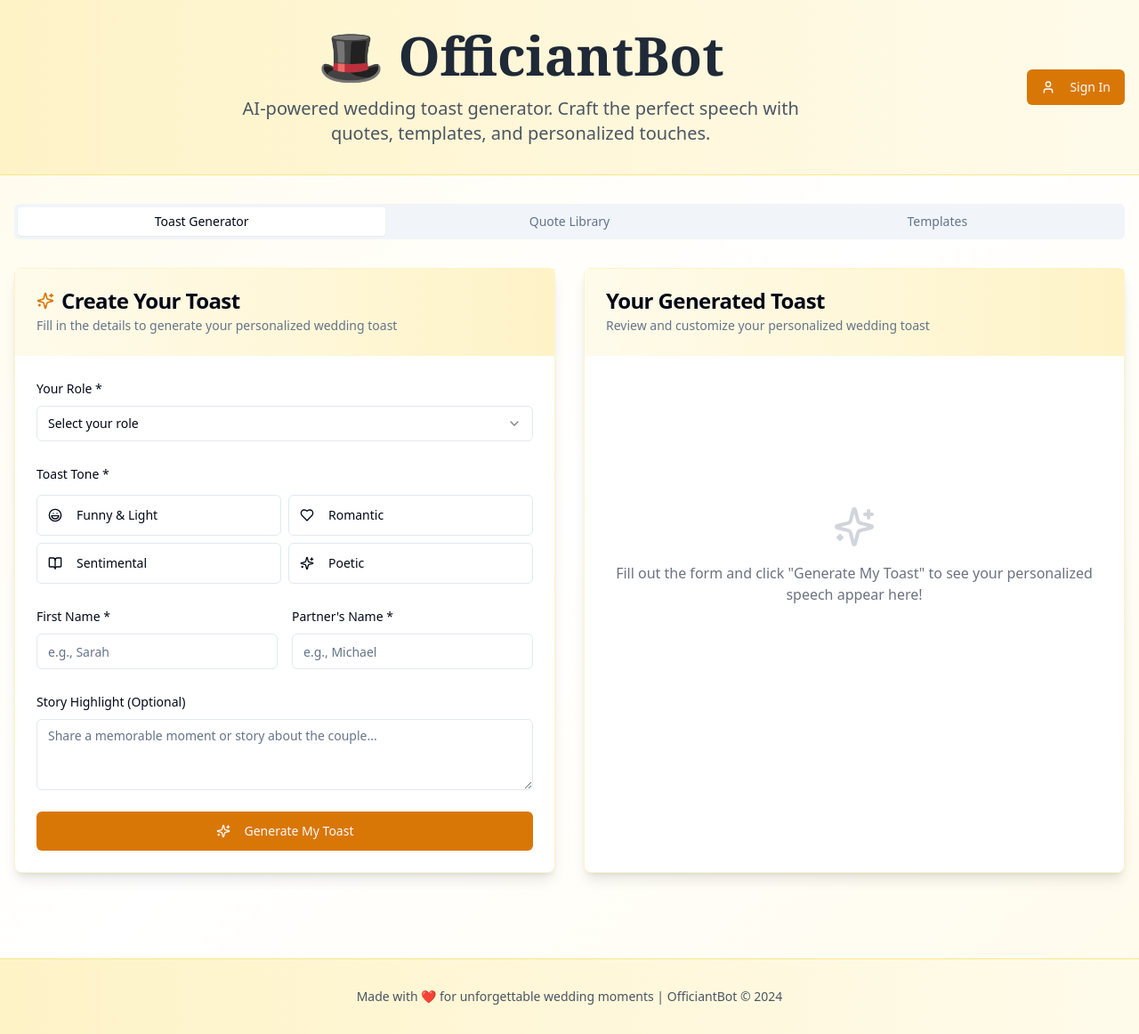
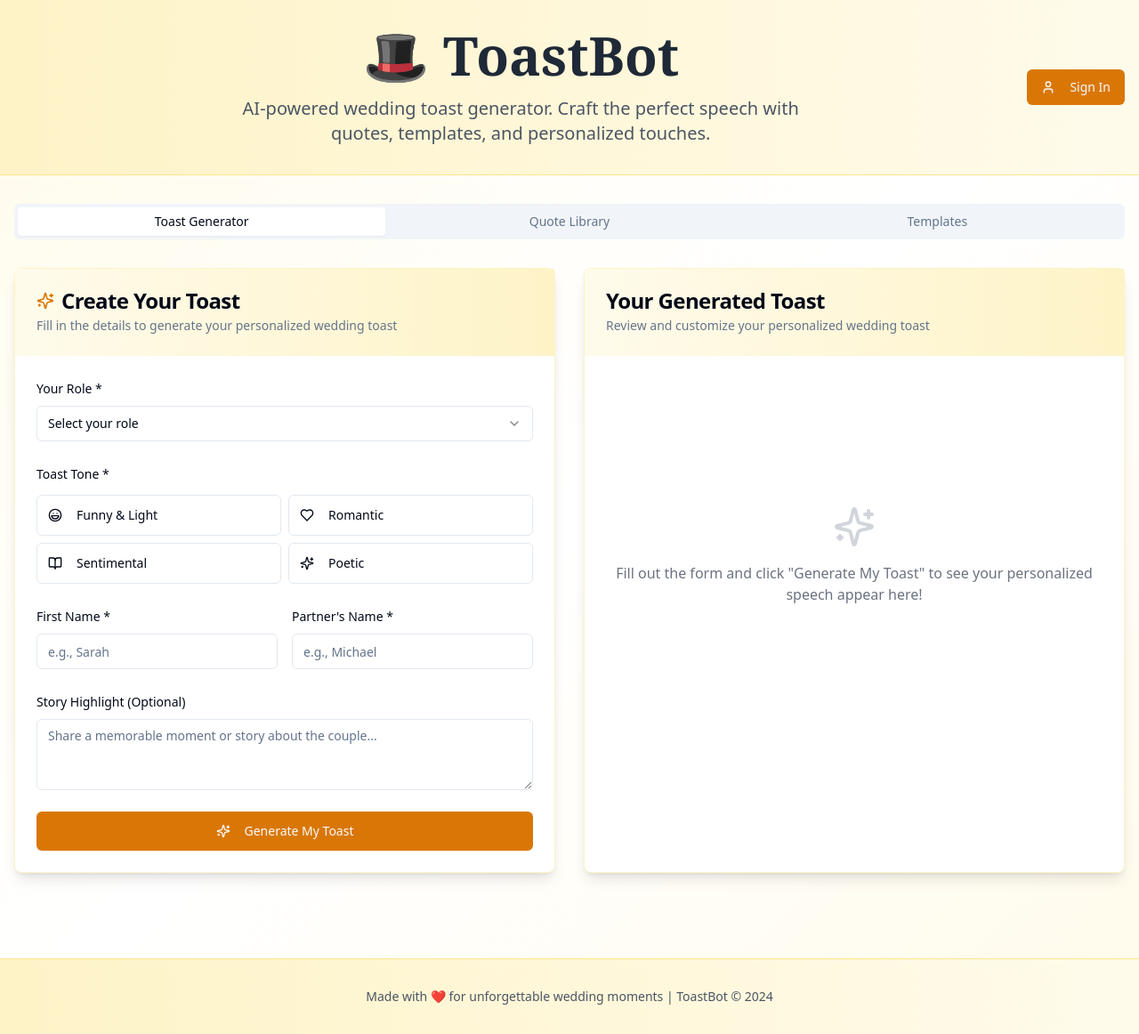
Before and after one commit to midnghtsapphire/toastbot-ai-scribe, a React (Vite) app: page / in a window 1280 px wide. Shown: the whole page at 89% size. Built offline with nearby package versions, Linux system fonts and the light colour scheme.

Commit message:
Rollback ToastBot branding
Reverts branding changes, restoring the application name and related text to "ToastBot".

```diff
--- a/index.html
+++ b/index.html
@@ -4,11 +4,11 @@
   <head>
     <meta charset="UTF-8" />
     <meta name="viewport" content="width=device-width, initial-scale=1.0" />
-    <title>OfficiantBot - AI Wedding Toast Generator</title>
+    <title>ToastBot - AI Wedding Toast Generator</title>
     <meta name="description" content="AI-powered wedding toast generator for perfect speeches" />
     <meta name="author" content="Lovable" />
 
-    <meta property="og:title" content="OfficiantBot - AI Wedding Toast Generator" />
+    <meta property="og:title" content="ToastBot - AI Wedding Toast Generator" />
     <meta property="og:description" content="AI-powered wedding toast generator for perfect speeches" />
     <meta property="og:type" content="website" />
     <meta property="og:image" content="https://lovable.dev/opengraph-image-p98pqg.png" />
--- a/src/components/auth/LoginForm.tsx
+++ b/src/components/auth/LoginForm.tsx
@@ -33,12 +33,12 @@ const LoginForm = ({ onToggleMode, onSuccess }: LoginFormProps) => {
         isPremium: false
       };
 
-      localStorage.setItem('officiantbot_user', JSON.stringify(mockUser));
+      localStorage.setItem('toastbot_user', JSON.stringify(mockUser));
       onSuccess(mockUser);
 
       toast({
         title: "Welcome back!",
-        description: "Successfully logged into OfficiantBot.",
+        description: "Successfully logged into ToastBot.",
       });
     } catch (error) {
       toast({
--- a/src/pages/Index.tsx
+++ b/src/pages/Index.tsx
@@ -67,7 +67,7 @@ const Index = () => {
   };
 
   useEffect(() => {
-    const savedUser = localStorage.getItem('officiantbot_user');
+    const savedUser = localStorage.getItem('toastbot_user');
     if (savedUser) {
       setUser(JSON.parse(savedUser));
     }
@@ -78,7 +78,7 @@ const Index = () => {
   };
 
   const handleLogout = () => {
-    localStorage.removeItem('officiantbot_user');
+    localStorage.removeItem('toastbot_user');
     setUser(null);
     toast({
       title: "Logged out",
@@ -200,7 +200,7 @@ Cheers! 🥂`;
           <div className="flex items-center justify-between">
             <div className="text-center flex-1">
               <h1 className="text-4xl md:text-6xl font-serif font-bold text-gray-800 mb-4">
-                🎩 OfficiantBot
+                🎩 ToastBot
               </h1>
               <p className="text-xl text-gray-600 max-w-2xl mx-auto">
                 AI-powered wedding toast generator. Craft the perfect speech with quotes, templates, and personalized touches.
@@ -506,7 +506,7 @@ Cheers! 🥂`;
         <div className="container mx-auto px-4 py-8">
           <div className="text-center text-gray-600">
             <p className="text-sm">
-              Made with ❤️ for unforgettable wedding moments | OfficiantBot © 2024
+              Made with ❤️ for unforgettable wedding moments | ToastBot © 2024
             </p>
           </div>
         </div>
```
